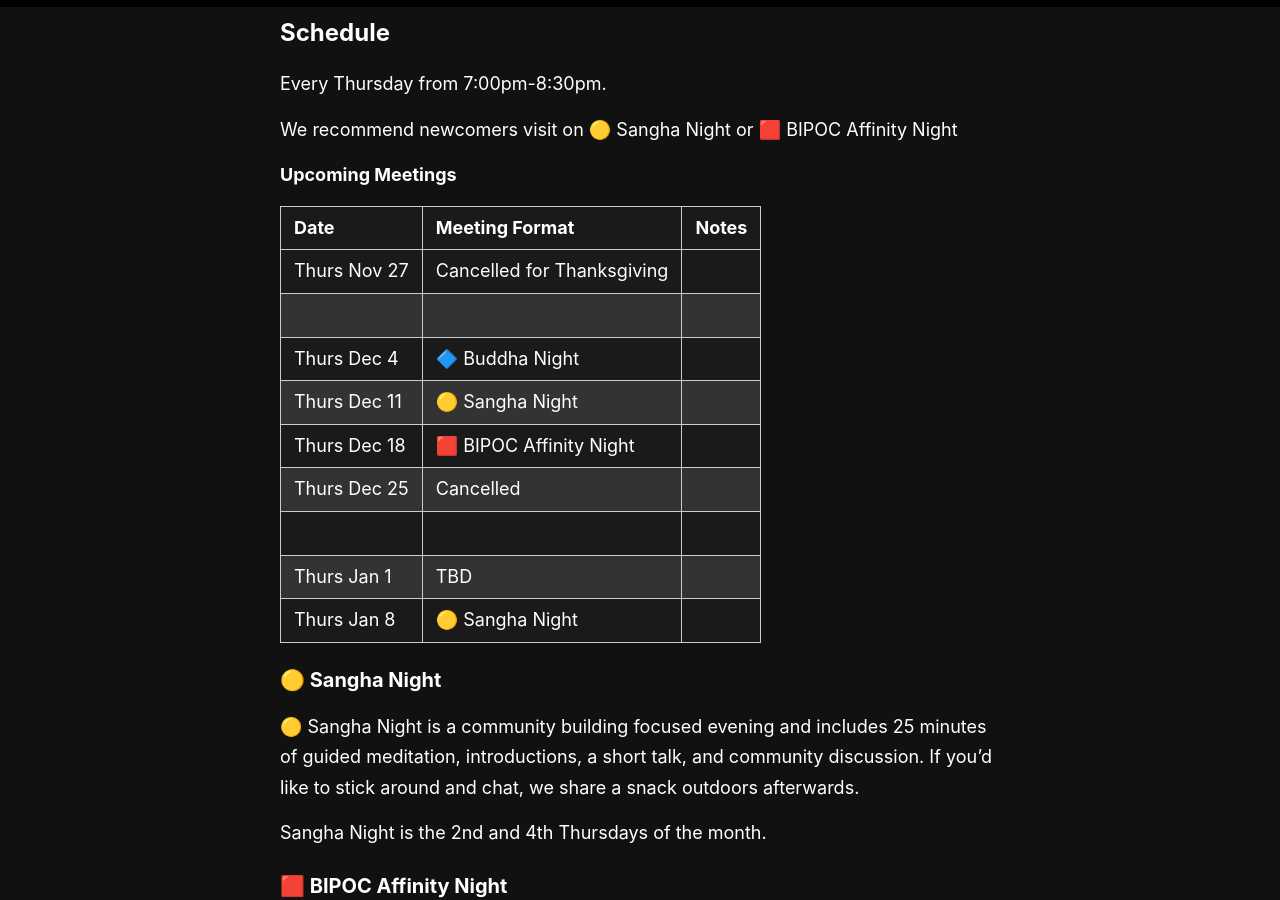
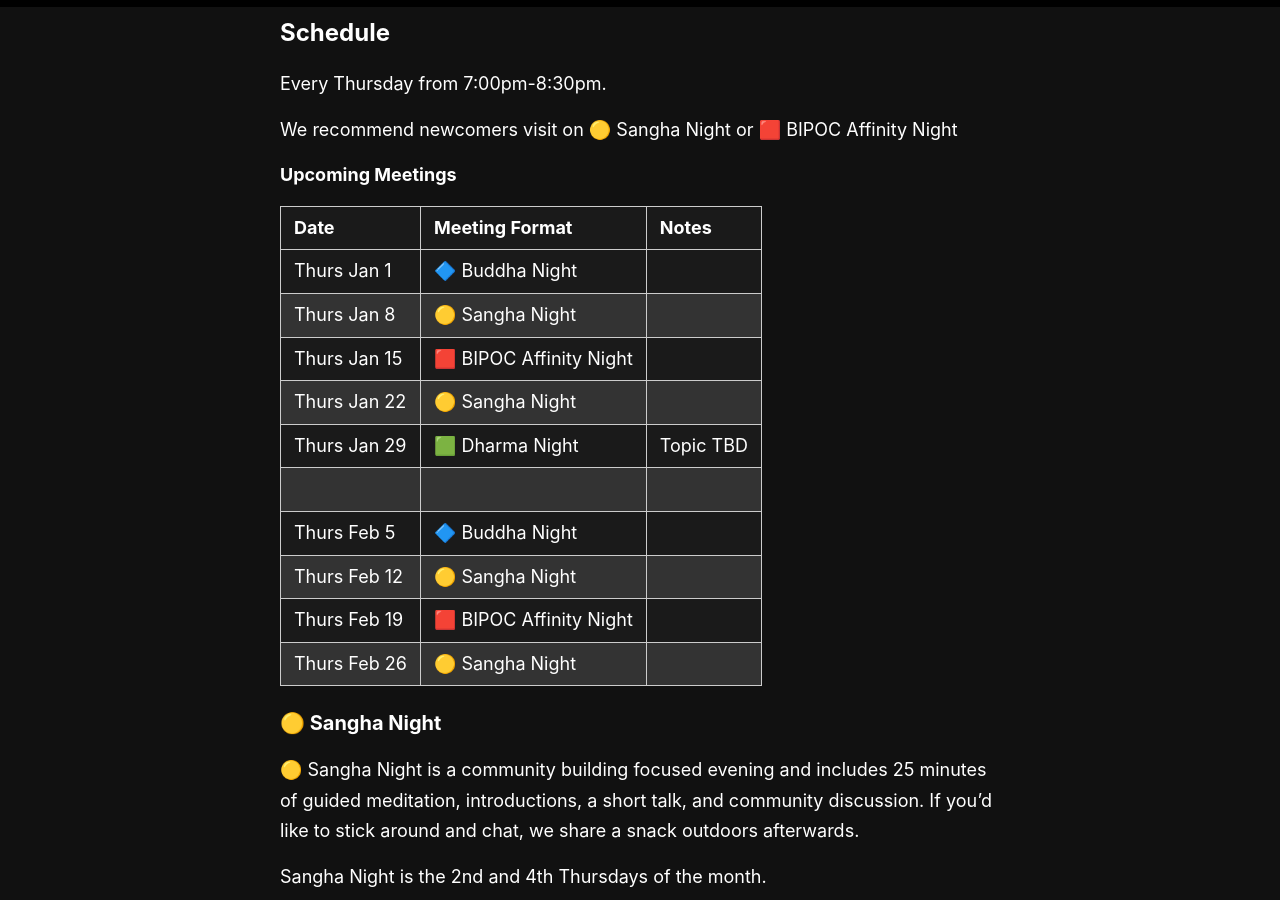
Before and after one commit to rykener/transsangha, a Jekyll site: the page built from _pages/schedule.md, in a window 1280 px wide and 900 px high, scrolled down 272 px. Built offline with Jekyll 4.4.1, drawn with Linux system fonts in a browser that asks for light colours.

Commit message:
update schedule

```diff
--- a/_pages/schedule.md
+++ b/_pages/schedule.md
@@ -16,15 +16,16 @@ We recommend newcomers visit on 🟡 Sangha Night or 🟥 BIPOC Affinity Night
 
 | Date         | Meeting Format  | Notes |
 |--------------|-----------------|-------|
-| Thurs Nov 27 | Cancelled for Thanksgiving
-| | |
-| Thurs Dec 4  | 🔷 Buddha Night
-| Thurs Dec 11 | 🟡 Sangha Night |
-| Thurs Dec 18 | 🟥 BIPOC Affinity Night
-| Thurs Dec 25 | Cancelled
-| | |
-| Thurs Jan 1 | TBD
+| Thurs Jan 1 | 🔷 Buddha Night
 | Thurs Jan 8 | 🟡 Sangha Night |
+| Thurs Jan 15 | 🟥 BIPOC Affinity Night
+| Thurs Jan 22 | 🟡 Sangha Night
+| Thurs Jan 29 | 🟩 Dharma Night | Topic TBD
+| |
+| Thurs Feb 5 | 🔷 Buddha Night
+| Thurs Feb 12 | 🟡 Sangha Night |
+| Thurs Feb 19 | 🟥 BIPOC Affinity Night
+| Thurs Feb 26 | 🟡 Sangha Night
 
 
 ### 🟡 Sangha Night
```
